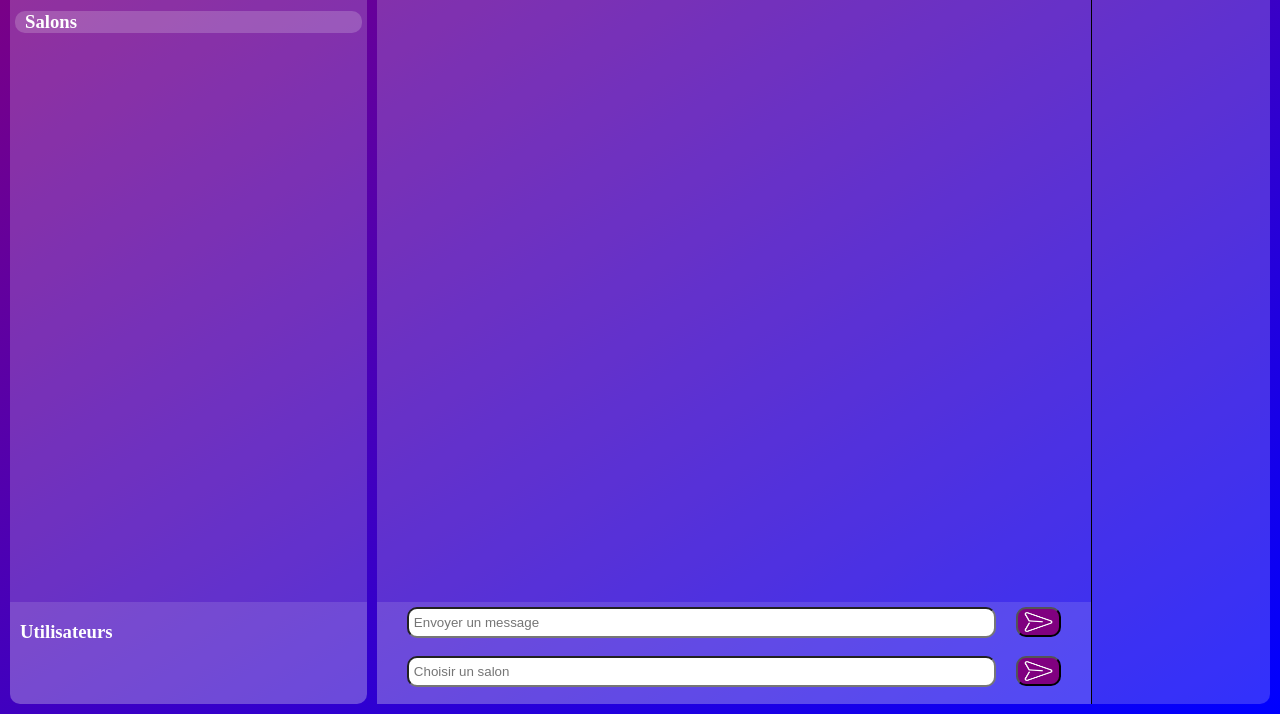
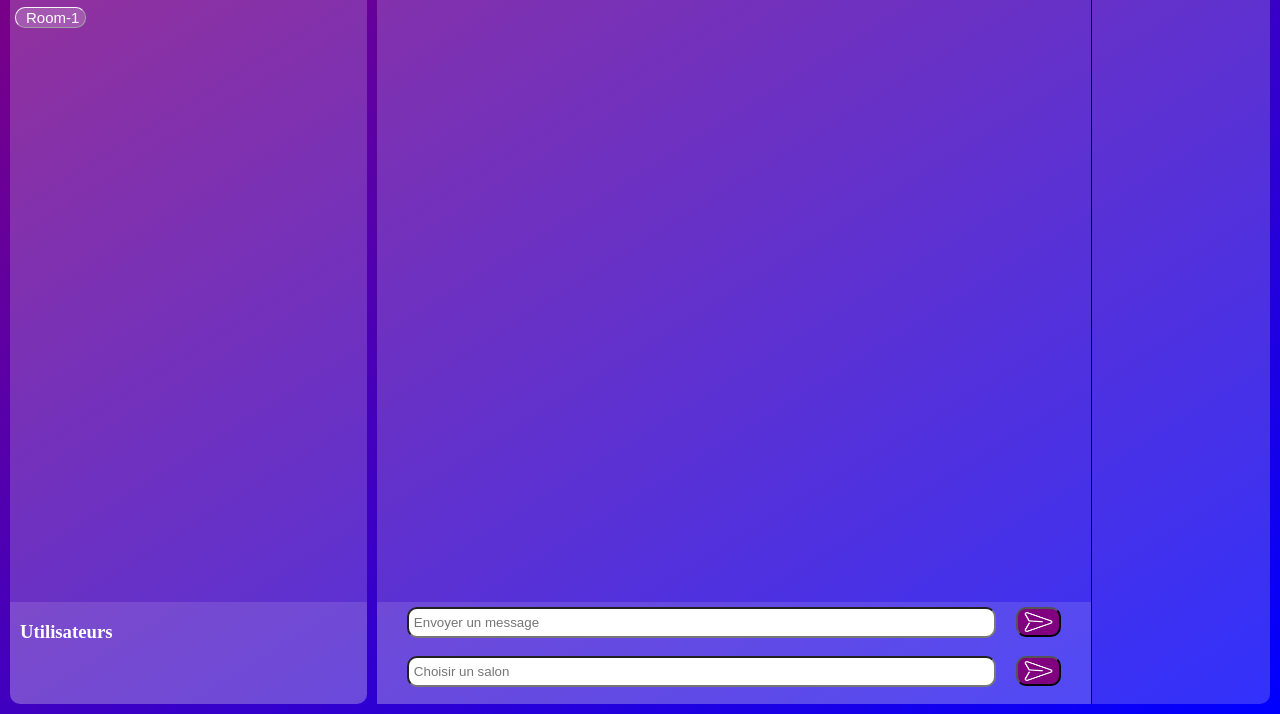
Before and after one commit to Zeldeir/Projet_WEB, a plain HTML site: page public/index.html in a window 1280 px wide. Shown: the part 86-800 px from the top of the page. Drawn offline with nearby package versions, Linux system fonts and the light colour scheme; no server answers.

Commit message:
button room

```diff
--- a/public/index.html
+++ b/public/index.html
@@ -15,9 +15,7 @@
                 </div>
 
                 <div id = "left_salons">
-                    <div id="Salons">
-                        <h3>Salons</h3>
-                    </div>
+                    <button type = "button" id="Salons" onclick= "setRoom()">Room-1</button>
                 </div>
 
                 <div id = "left_user">
@@ -70,6 +68,12 @@
             const messageInput = document.getElementById('mid_input');
             const roomInput = document.getElementById('mid_input_room');
 
+            function setRoom()
+            {
+                roomInput.value = 'Room-1';
+                joinRoom();
+            }
+
             function buttonPressed()
             {
                 const message = messageInput.value;
--- a/public/style_page1.css
+++ b/public/style_page1.css
@@ -50,7 +50,12 @@ html, body{
     border-radius: 10px;
     text-align: left;
     padding-left: 10px;
+    color: white;
+    border-color: whitesmoke;
+    border-width: 1px;
+    font-size: 15px;
     margin: 5px;
+    margin-top: 15px;
 }
 
 .left #left_user{
```
